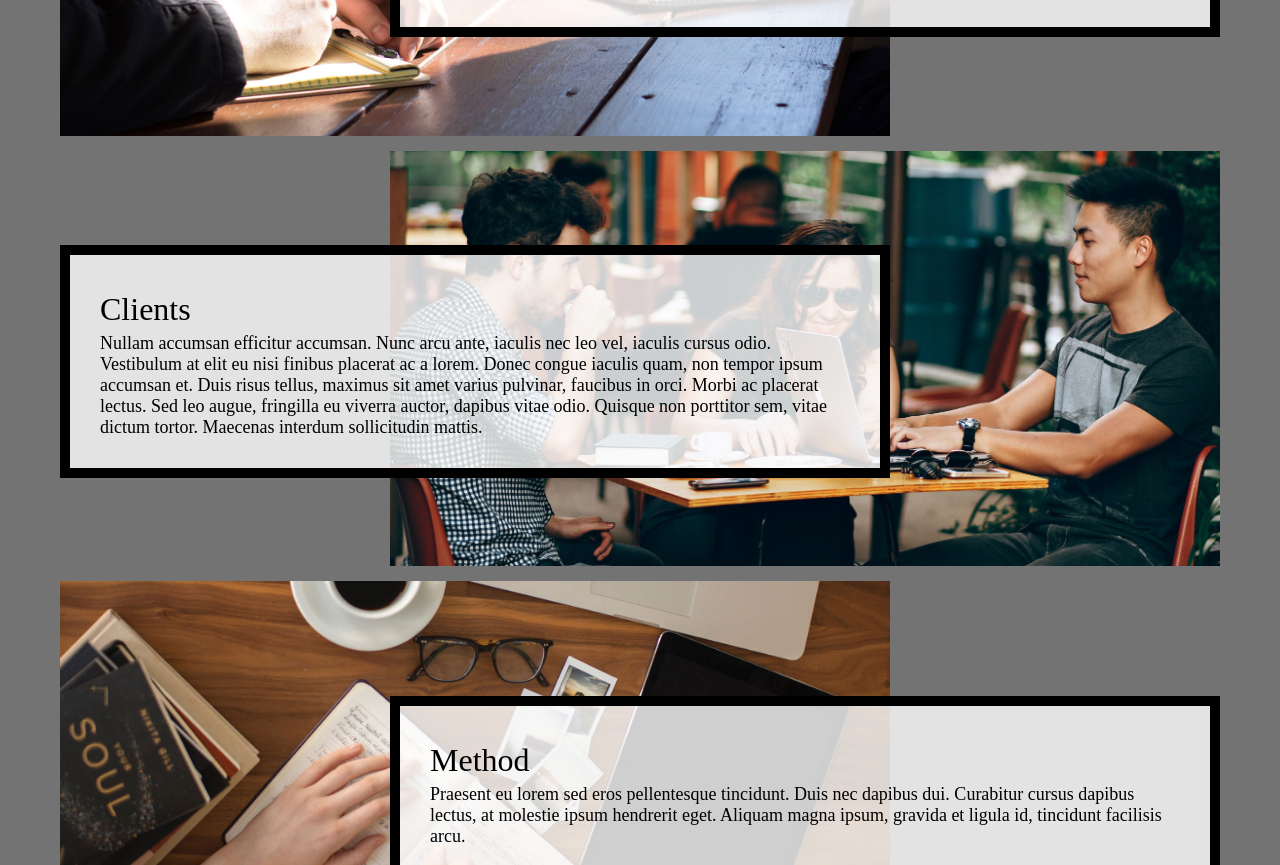
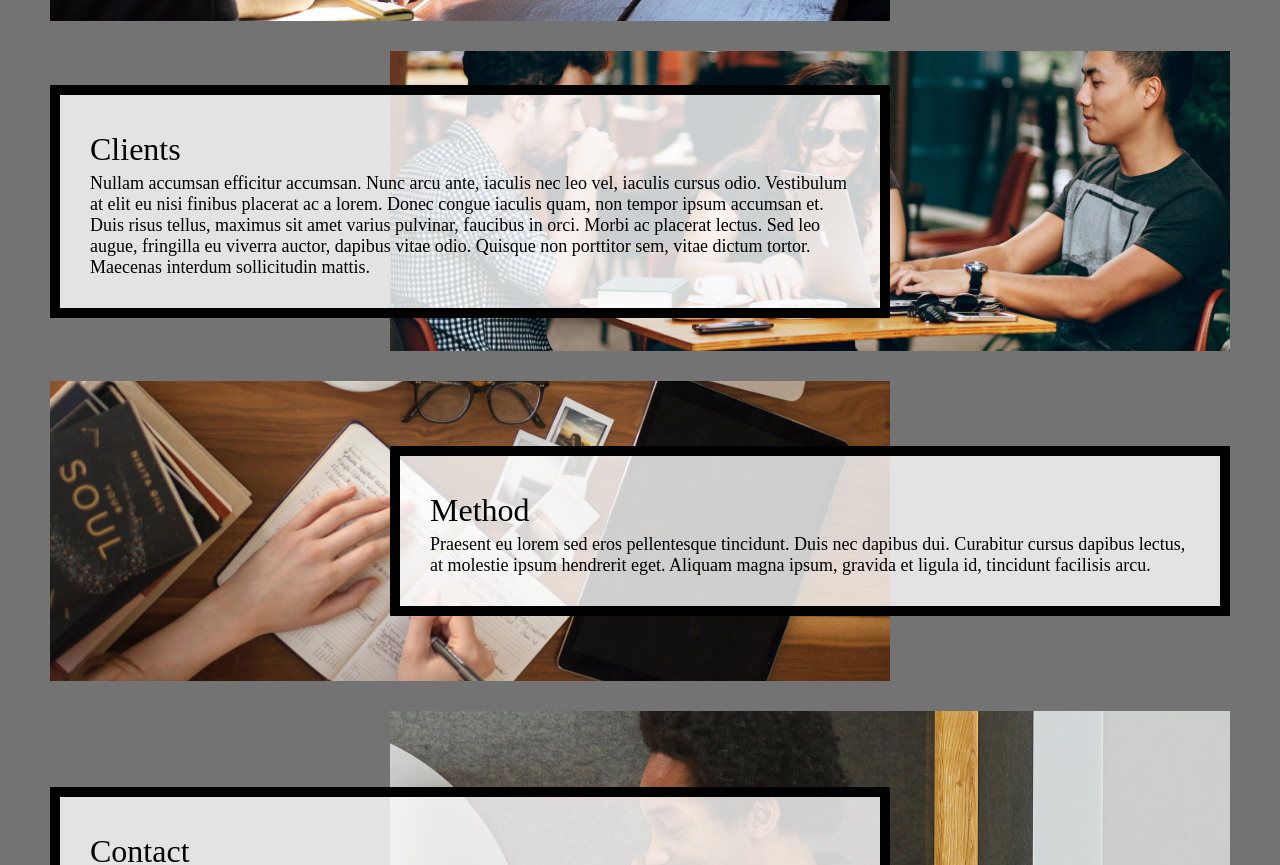
Before and after one commit to RexOLiPb/hw4-2023, a plain HTML site: page index.html in a window 1280 px wide. Shown: the part 751-1616 px from the top of the page. Drawn offline with Linux system fonts and the light colour scheme.

Commit message:
finished

```diff
--- a/css/style.css
+++ b/css/style.css
@@ -156,9 +156,9 @@ img {
 
 
   /* Requirement 15 code here -- Do not remove this comment. */
-  .container {
-    grid-template-rows: min-content;
-    grid-gap: 10px;
+  img{
+    height: 100%;
+    object-fit: cover;
   }
 
 }
```
